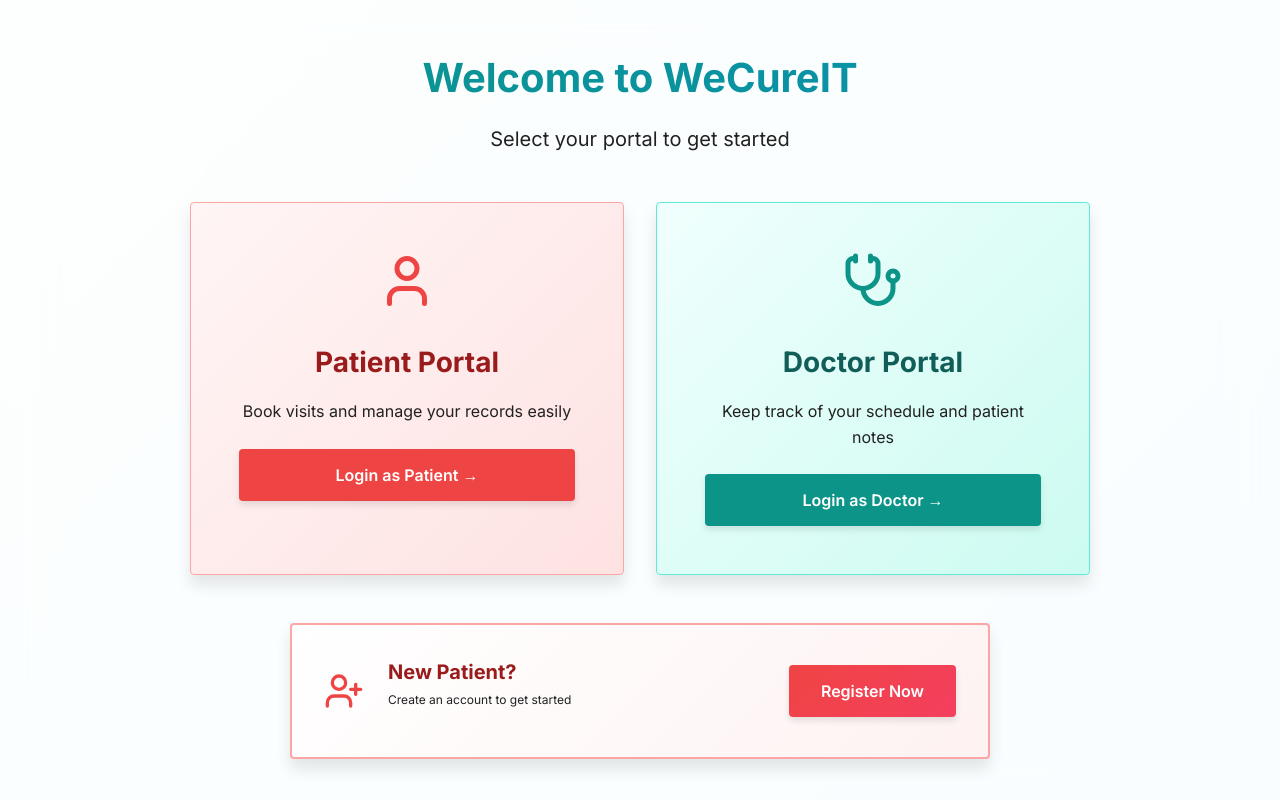
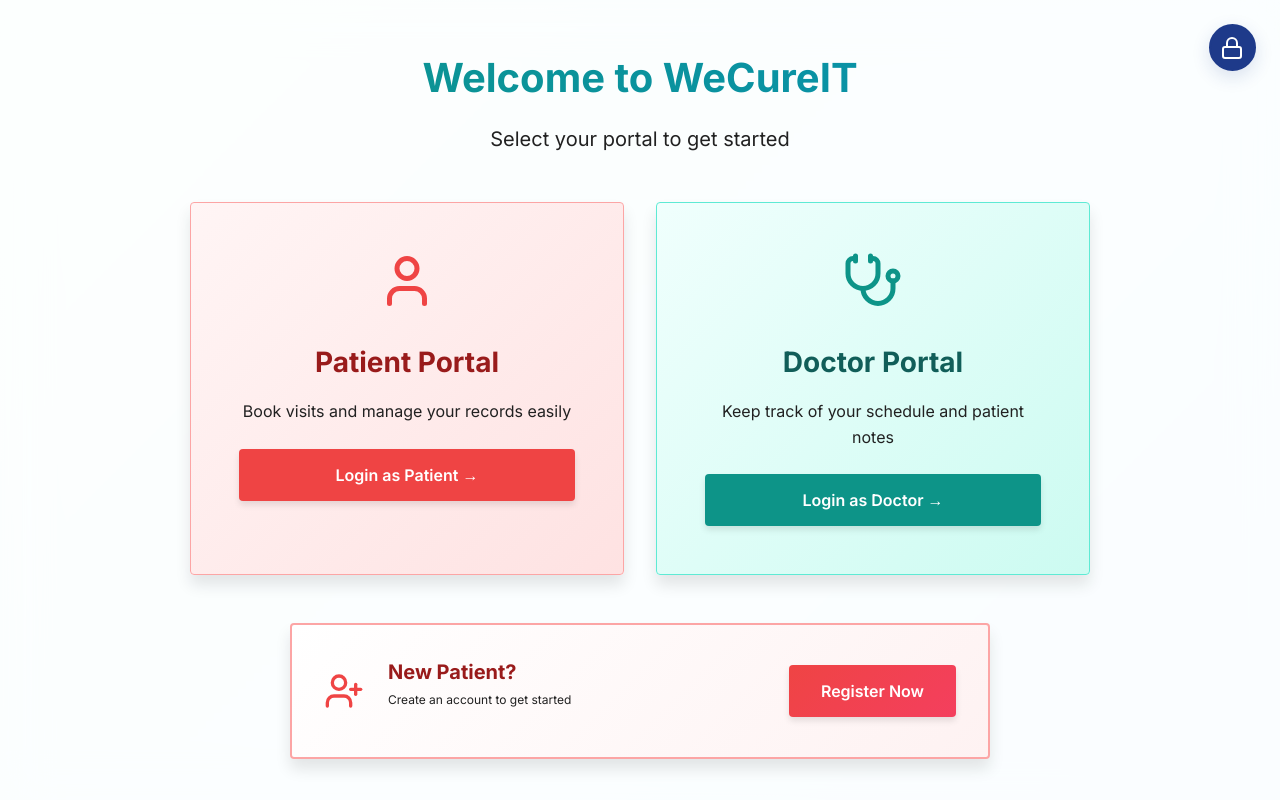
Before and after one commit to saurabh-ramgopal/wecureit_fe, a Next.js app: page / in a window 1280 px wide. Shown: the top 800 px of the page. Built offline with nearby package versions, Linux system fonts and the light colour scheme.

Commit message:
Add admin lock button (top-right) + home import and global styles

```diff
--- a/src/app/(public)/home/page.tsx
+++ b/src/app/(public)/home/page.tsx
@@ -3,6 +3,7 @@
 import { useRouter } from "next/navigation";
 import { User, Stethoscope, UserPlus } from "lucide-react";
 import styles from "./home.module.scss";
+import LockButton from '@/components/LockButton/LockButton';
 
 export default function HomeView() {
 
@@ -127,6 +128,7 @@ export default function HomeView() {
           </div>
         </div>
       </footer>
+      <LockButton />
     </div>
   );
 }
--- a/src/assets/styles/globals.css
+++ b/src/assets/styles/globals.css
@@ -95,3 +95,31 @@ select:focus {
   min-height: 100vh;
   width: 100%;
 }
+
+/* Lock button (top-right fixed) */
+.wecureit-lock-button {
+  position: fixed;
+  right: 24px;
+  top: 24px;
+  z-index: 1000;
+  background-color: var(--primary, #1E3A8A);
+  border: 2px solid var(--primary, #1E3A8A);
+  border-radius: 9999px;
+  padding: 0.6rem;
+  box-shadow: 0 6px 18px rgba(30,58,138,0.15);
+  display: inline-flex;
+  align-items: center;
+  justify-content: center;
+  transition: transform 160ms ease, box-shadow 160ms ease;
+}
+
+.wecureit-lock-button:hover,
+.wecureit-lock-button:focus {
+  transform: translateY(-3px) scale(1.03);
+  box-shadow: 0 10px 30px rgba(30,58,138,0.22);
+  outline: none;
+}
+
+.wecureit-lock-button:active {
+  transform: translateY(-1px) scale(0.99);
+}
--- /dev/null
+++ b/src/components/LockButton/LockButton.tsx
@@ -0,0 +1,18 @@
+"use client";
+import React from 'react';
+import { useRouter } from 'next/navigation';
+import { Lock } from 'lucide-react';
+
+export default function LockButton() {
+  const router = useRouter();
+
+  return (
+    <button
+      aria-label="Admin login"
+      onClick={() => router.push('/admin/login')}
+      className="wecureit-lock-button"
+    >
+      <Lock className="w-5 h-5" color="#ffffff" strokeWidth={2} />
+    </button>
+  );
+}
```
